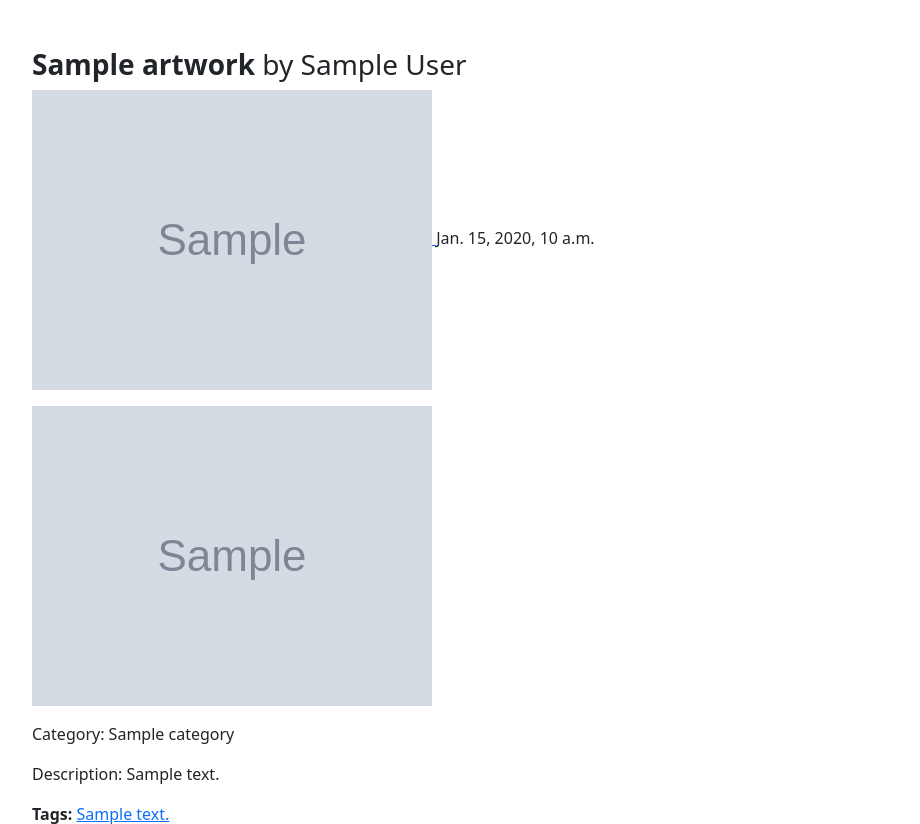
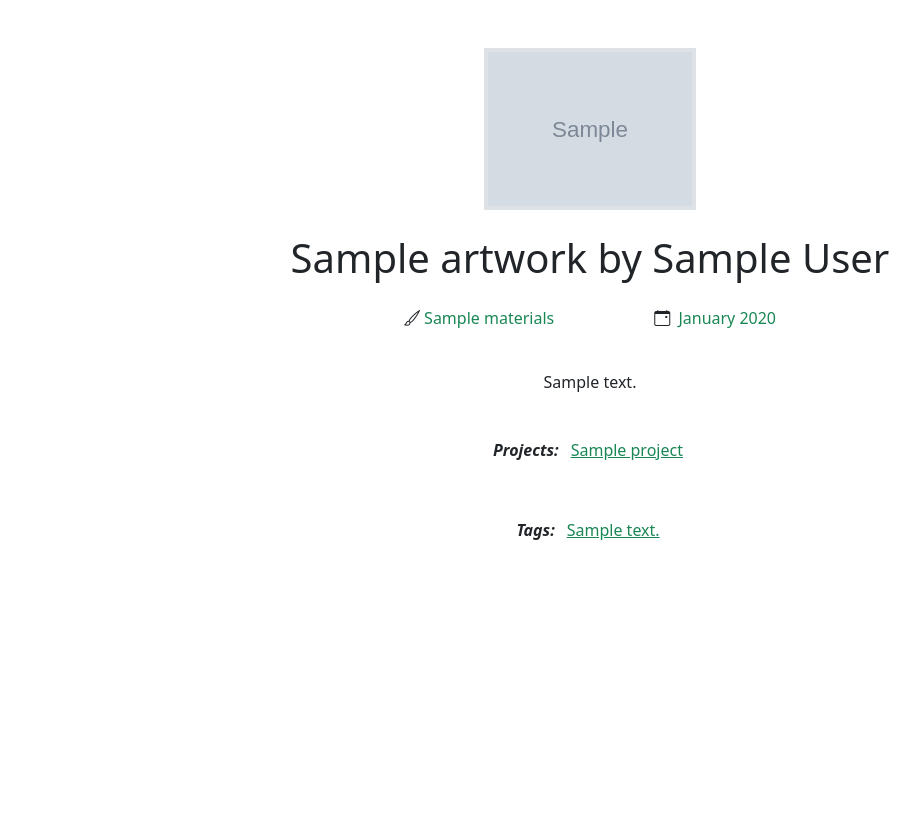
Before and after one commit to AnastasiaKolo/portfolio_manager, a Django app: template portfolio/catalog/templates/catalog/artwork_detail.html in a window 1280 px wide. Shown: the part 56-880 px from the top of the page, without its empty margins (50-970 px from the left). After the commit the page ends 596 px from the top, so only its background shows below. Run offline with Django 5.2, Linux system fonts and the light colour scheme; the template is opened without the code that fills it: most values are stand-ins (such as "Sample title", 1, 10 or a date in 2020); grey boxes marked "Sample" are stand-in pictures; some libraries are stand-ins or nearby versions.

Commit message:
changed detail view

```diff
--- a/portfolio/catalog/templates/catalog/artwork_detail.html
+++ b/portfolio/catalog/templates/catalog/artwork_detail.html
@@ -1,6 +1,66 @@
 {% extends "base/generic.html" %}
 {% load static %}
+
 {% block content %}
+<div class="container-lg text-center">
+    <img srcset="{{ artwork.image_thumbnail.url }} 550w,
+        {{ artwork.image.url }} 2000w"
+        sizes="(max-width:600px) 95vw, 80vw"
+        src="{{ artwork.image.url }}"
+        class="img-fluid border border-muted border-4" alt="{{ artwork.title }}">
+</div>
+<div class="container-lg text-center">
+    <h1 class="display-6 pt-4">{{ artwork.title }} by {{ artwork.author }}</h1>
+    <div class="row justify-content-md-center pt-3 pb-4 gy-2 mb-lg-3 text-success">
+        <div class="col-md-auto px-5">
+            <i class="bi bi-brush text-dark"></i> {{ artwork.materials }}
+        </div>
+        <div class="col-md-auto px-5">
+            <i class="bi bi-calendar-event text-dark px-1"></i> {{ artwork.created|date:"F Y" }}
+        </div>
+    </div>
+    <div class="row justify-content-lg-center">
+        <div class="col-lg-9">
+            {{ artwork.description|linebreaks }}
+            {% if artwork.projects.all|length > 0 %}
+            <div class="row justify-content-md-center py-4 gx-2 lh-lg">
+                <div class="col-md-auto">
+                    <span class="fw-bold fst-italic">Projects:</span>
+                </div>
+                <div class="col-md-auto">
+                    {% for project in artwork.projects.all %}
+                        <span class="px-1">
+                            <a class="link-success" href="{{ project.get_absolute_url }}">{{ project.title }}</a>
+                        </span>
+                        {% if not forloop.last %}<span>|</span>{% endif %}
+                    {% endfor %}
+                </div>
+            </div>
+            {% endif %}
+            {% if artwork.tags.all|length > 0 %}
+            <div class="row justify-content-md-center py-4 gx-2 lh-lg">
+                <div class="col-md-auto">
+                    <span class="fw-bold fst-italic">Tags:</span>
+                </div>
+                <div class="col-md-auto">
+                    {% for tag in artwork.tags.all %}
+                        <span class="px-1">
+                            <a class="link-success" href="{{ tag.get_absolute_url }}">{{ tag.text }}</a>
+                        </span>
+                        {% if not forloop.last %}<span>|</span>{% endif %}
+                    {% endfor %}
+                </div>
+            </div>
+            {% endif %}
+        </div>
+    </div>
+</div>
+{% endblock %}
+
+
+
+<!--=======================================-->
+{% comment %} {% block content %}
     <h3><b>{{ artwork.title }}</b> by {{ artwork.author }}</h3>
     <p>
         <!-- author detail link not yet defined -->
@@ -26,4 +86,4 @@
         </p>
     {% endif %}
     {% include "catalog/artwork_buttons.html" %}
-{% endblock %}
+{% endblock %} {% endcomment %}
```
Also changed, not shown: README.MD.
